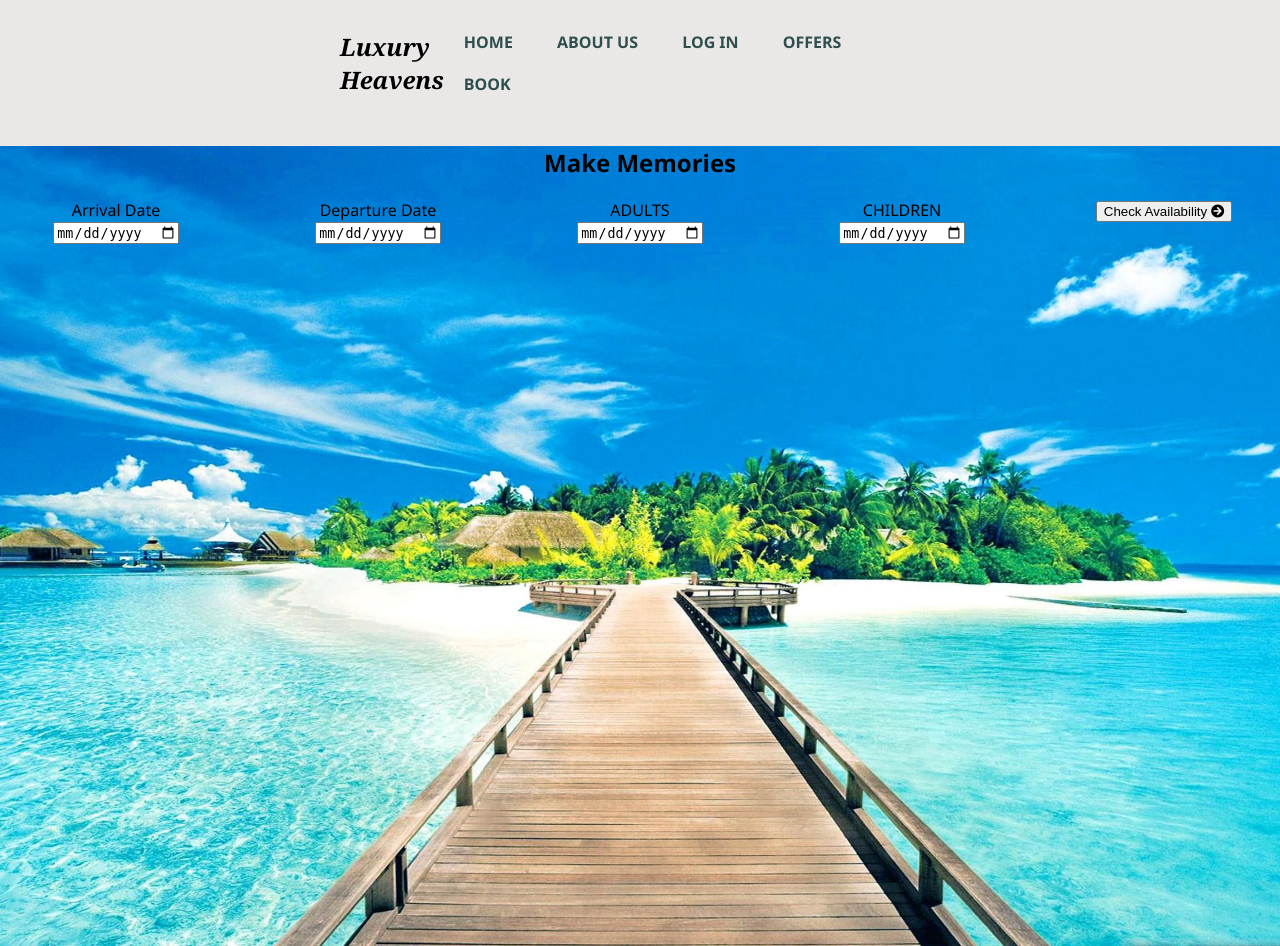
After one commit to rinaqerkezi/Web_Projekti, a PHP site: page /book.html in a window 1280 px wide. The commit adds this page. Run offline with PHP 8.4, Linux system fonts and the light colour scheme; some libraries are stand-ins or nearby versions.

Commit message:
booking file

```diff
--- a/Offers.html
+++ b/Offers.html
@@ -21,6 +21,7 @@
                     <li><a href="aboutus.html">ABOUT US</a></li>
                     <li><a href="Offers.html">OFFERS</a></li>
                     <li><a href="login.html">LOG IN</a></li>
+                    <li><a href="book.html">BOOK</a></li>
                 </ul>
             </nav>
         </div>
--- a/Signup.html
+++ b/Signup.html
@@ -19,6 +19,7 @@
             <li><a href="aboutus.html">ABOUT US</a></li>
             <li><a href="login.html">LOG IN</a></li>
             <li><a href="offers.html">OFFERS</a></li>
+            <li><a href="book.html">BOOK</a></li>
           </ul>
         </nav>
       </header>
--- a/aboutus.html
+++ b/aboutus.html
@@ -21,6 +21,7 @@
             <li><a href="aboutus.html">ABOUT US</a></li>
             <li><a href="login.html">LOG IN</a></li>
             <li><a href="offers.html">OFFERS</a></li>
+            <li><a href="book.html">BOOK</a></li>
         </ul>
 
 
--- /dev/null
+++ b/book.css
@@ -0,0 +1,70 @@
+#Kontinieri{
+    background:8px rgb(234, 231, 231);
+    margin: auto;
+    max-width: 2000px;
+
+}
+
+
+body {
+    margin: 0;
+    padding: 0;
+    font-family: 'Segoe UI', Tahoma, Geneva, Verdana, sans-serif;
+}
+
+nav ul {
+    list-style: none;
+    margin: 0;
+    padding: 0;
+}
+.kontenti h2{
+    font-size: x-large;
+    font-family: Cambria, Cochin, Georgia, Times, 'Times New Roman', serif;
+    font-style: italic;
+}
+
+
+nav li {
+    display: inline-flex;
+    margin : 10px 20px;
+}
+
+nav  a {
+    text-decoration: none;
+    color:darkslategrey;
+    font-weight: bold;
+}
+
+nav a:hover {
+  color:blue;
+}
+
+.kontenti{
+    max-width: 600px;
+    margin:auto;
+    padding: 50px 50px;
+    width:100%;
+    display:flex;
+    align-items:center;
+    justify-content:center;
+    padding: 10px 0;
+
+
+}
+
+.grid{
+    display: grid;
+    grid-template-columns: repeat(5, 1fr);
+     grid-gap: 30px;
+}
+
+.home {
+    background-image: url("bookbg.jpg");
+    height: 100vh;
+    background-attachment: fixed;
+    background-position: center;
+    background-repeat: no-repeat;
+    background-size: cover;
+    text-align: center;
+
+  }
--- /dev/null
+++ b/book.html
@@ -0,0 +1,62 @@
+<!DOCTYPE html>
+<html lang="en">
+
+<head>
+    <meta charset="UTF-8">
+    <meta name="viewport" content="width=device-width, initial-scale=1.0">
+    <link rel="stylesheet" type="text/css" href="book.css">
+    <link rel="stylesheet" href="https://pro.fontawesome.com/releases/v5.10.0/css/all.css" integrity="sha384-AYmEC3Yw5cVb3ZcuHtOA93w35dYTsvhLPVnYs9eStHfGJvOvKxVfELGroGkvsg+p" crossorigin="anonymous" />
+    <title>Document</title>
+</head>
+
+<body>
+    <div id="Kontinieri">
+        <div class="kontenti">
+            <h2>Luxury <br>Heavens</h2>
+
+                <nav>
+                    <ul>
+                        <li><a href="index.html">HOME</a></li>
+                        <li><a href="aboutus.html">ABOUT US</a></li>
+                        <li><a href="login.html">LOG IN</a></li>
+                        <li><a href="offers.html">OFFERS</a></li>
+                        <li><a href="offers.html">BOOK</a></li>
+                    </ul>
+                </nav>
+
+        </div>
+        <section class="home" id="home">
+            <div class="container">
+                <h1>Make Memories</h1>
+                <div class="content grid">
+                    <div class="box">
+                        <span>Arrival Date</span><br>
+                        <input type="date" placeholder="16/10/2024">
+                    </div>
+                    <div class="box">
+                        <span>Departure Date</span><br>
+                        <input type="date" placeholder="21/10/2024">
+                    </div>
+                    <div class="box">
+                        <span>ADULTS</span><br>
+                        <input type="date" placeholder="01">
+                    </div>
+                    <div class="box">
+                        <span>CHILDREN</span><br>
+                        <input type="date" placeholder="02">
+                    </div>
+                    <div class="box">
+                        <button class="flex">
+                          <span>Check Availability</span>
+                          <i class ="fas fa-arrow-circle-right"></i>
+
+                        </button>
+                    </div>
+                </div>
+            </div>
+        </section>
+    </div>
+
+</body>
+
+</html>
--- a/dashboard.html
+++ b/dashboard.html
@@ -31,6 +31,7 @@
                   <li><a href="aboutus.html">ABOUT US</a></li>
                   <li><a href="Offers.html">OFFERS</a></li>
                   <li><a href="login.html">LOG IN</a></li>
+                  <li><a href="book.html">BOOK</a></li>
 
 
               </ul>
--- a/index.html
+++ b/index.html
@@ -32,8 +32,8 @@
                         </nav>
 
                     </div>
-            </div>
-            </nav>
+        </div>
+                 </nav>
         </div>
 
     </div>
--- a/login.html
+++ b/login.html
@@ -21,6 +21,7 @@
             <li><a href="aboutus.html">ABOUT US</a></li>
             <li><a href="login.html">LOG IN</a></li>
             <li><a href="offers.html">OFFERS</a></li>
+            <li><a href="book.html">BOOK</a></li>
         </ul>
     </nav>
 </header>
```
Also changed, not shown: style.css (+14 -1 lines), bookbg.jpg (added).
